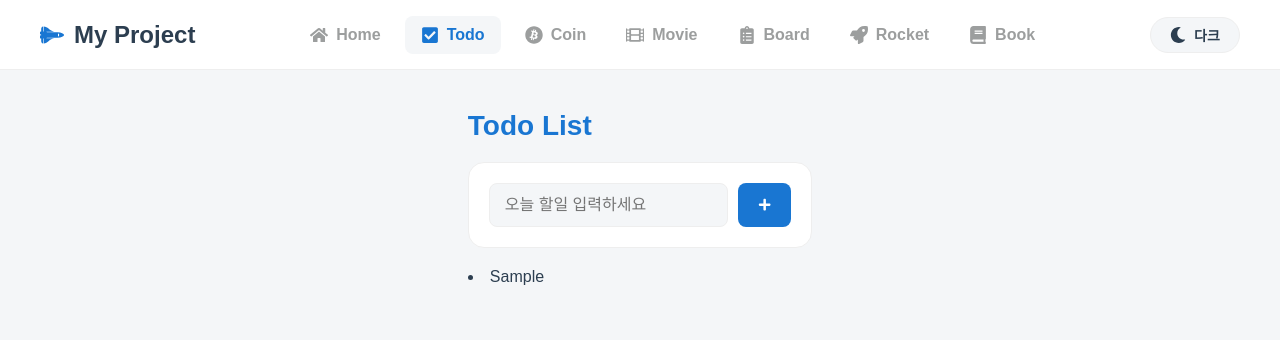
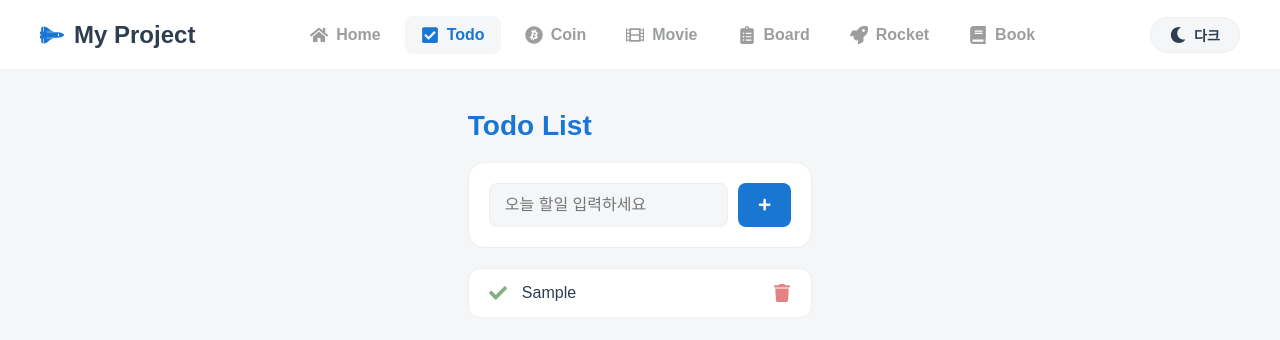
Before and after one commit to joohyuna/lecture-11-total, a React (Vite) app: page /todo in a window 1280 px wide. Both pictures are taken after typing "Sample" into the empty fields and a click on the button 764 px from the left and 205 px from the top of the page. Shown: the top 340 px of the page. Built offline with nearby package versions, Linux system fonts and the light colour scheme; a web font is replaced by a local one.

Commit message:
Todo 리스트 완료 삭제적용

```diff
--- a/src/pages/todo/TodoPage.tsx
+++ b/src/pages/todo/TodoPage.tsx
@@ -1,12 +1,12 @@
 import { useState, type SubmitEvent, useEffect } from "react";
 import styled from "styled-components";
-import { FaPlus } from "react-icons/fa";
+import { FaCheck, FaPlus, FaTractor, FaTrash } from "react-icons/fa";
 
 type TodoType = {
     id: number;
     text: string;
     isCompleted: boolean;
-}
+};
 
 const Container = styled.div`
     max-width: 600px;
@@ -61,8 +61,56 @@
     color: ${props => props.theme.colors.primary};
 `;
 
+const TodoList = styled.ul`
+    list-style: none;
+    display: flex;
+    flex-direction: column;
+    gap: 12px;
+`;
+
+const TodoItem = styled.li<{ $isCompleted: boolean }>`
+    background-color: ${props => props.theme.colors.background.paper};
+    padding: 15px 20px;
+    border-radius: 12px;
+    border: 1px solid ${props => props.theme.colors.divider};
+    display: flex;
+    align-items: center;
+    gap: 15px;
+    transition: all 0.5s;
+    &:hover {
+        border-color: ${props => props.theme.colors.primary};
+    }
+    span {
+        flex: 1;
+        font-size: 16px;
+        color: ${props =>
+            props.$isCompleted
+                ? props.theme.colors.text.disabled
+                : props.theme.colors.text.default};
+        text-decoration: ${props => (props.$isCompleted ? "line-through" : "none")};
+    }
+`;
+
+const IconButton = styled.button<{ $colorType: "success" | "error" | "warning" | "info" }>`
+    background: none;
+    border: none;
+    cursor: pointer;
+    font-size: 18px;
+    display: flex;
+    align-items: center;
+    opacity: 0.6;
+    transition: all 0.5s;
+    color: ${props => props.theme.colors[props.$colorType]};
+    // props.theme.colors에 존재하는 프로퍼티 키가 props.$colorType 인 값을 꺼내오겠다.
+    // 마침표 연결법을 쓰는것은 반드시 꼭 key가 영어 이어야 함 마침표 연결법은 변수를 쓸수 없어서 []를 사용함
+
+    &:hover {
+        opacity: 1;
+    }
+`;
+
 function TodoPage() {
-    const [inputValue, setInputValue] = useState("");  // 인풋에 입력
+    const [inputValue, setInputValue] = useState(""); // 인풋에 입력
     const [todos, setTodos] = useState<TodoType[]>(() => {
         // todos라는 state가 TodoPage컴포넌트가 불러와줄 때 마련되는 데,
         // 그 저장소의 초기값은 이 함수에서 리턴 된 값으로 결정됨
@@ -76,10 +124,10 @@
         event.preventDefault();
         if (!inputValue.trim()) return;
         const newTodo: TodoType = {
-            id:Date.now() ,  // 고유값으로, 사용자가 "저장하는 시간"을 지금시간을 id로 쓰겠다.
+            id: Date.now(), // 고유값으로, 사용자가 "저장하는 시간"을 지금시간을 id로 쓰겠다.
             text: inputValue,
             isCompleted: false,
-        }
+        };
         setTodos([...todos, newTodo]);
         setInputValue("");
     };
@@ -90,22 +138,46 @@
         localStorage.setItem("todos", JSON.stringify(todos));
     }, [todos]);
 
+    const toggleTodo = (id: number) => {
+        setTodos(
+            // 가공만 한다면 수정함 한다면.map
+            todos.map(value => {
+                return value.id === id ? { ...value, isCompleted: !value.isCompleted } : value;
+            }),
+        );
+    };
+
+    const deleteTodo = (id: number) => {
+        // 갯수 삭제는 filter
+        setTodos (todos.filter(value => value.id !== id));
+    };
+
     return (
         <Container>
             <Title>Todo List</Title>
             <InputSection onSubmit={handleAddTodo}>
                 <StyledInput
                     placeholder={"오늘 할일 입력하세요"}
-                    value={ inputValue }
+                    value={inputValue}
                     onChange={e => setInputValue(e.target.value)}
                 />
                 <AddButton type={"submit"}>
                     <FaPlus />
                 </AddButton>
             </InputSection>
-            {todos.map((value, index) => (
-                <li key={index}>{value.text}</li>
-            ))}
+            <TodoList>
+                {todos.map((value, index) => (
+                    <TodoItem key={index} $isCompleted={value.isCompleted}>
+                        <IconButton $colorType={"success"} onClick={() => toggleTodo(value.id)}>
+                            <FaCheck />
+                        </IconButton>
+                        <span>{value.text}</span>
+                        <IconButton $colorType={"error"} onClick={() => deleteTodo(value.id)}>
+                            <FaTrash />
+                        </IconButton>
+                    </TodoItem>
+                ))}
+            </TodoList>
         </Container>
     );
 }
```
